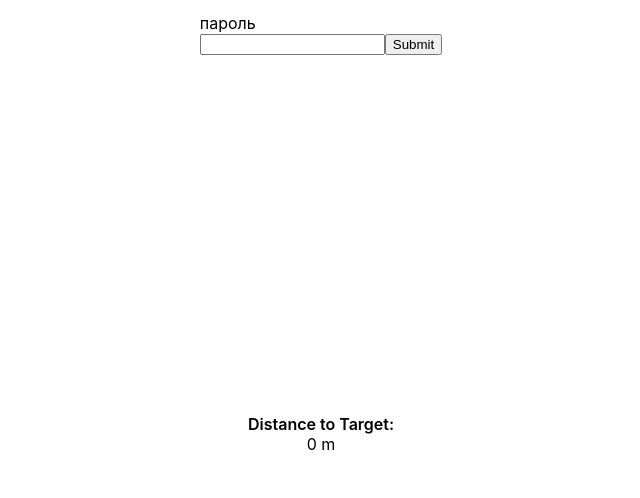
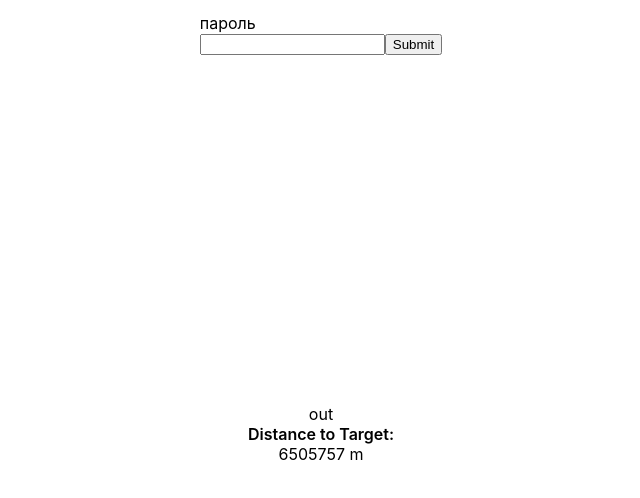
Before and after one commit to basprogrod/gps, a React (Create React App) app: page / in a window 1280 px wide. Shown: the top 498 px of the page, without its empty margins (319-959 px from the left). Built offline with nearby package versions, Linux system fonts and the light colour scheme; no server answers.

Commit message:
add first-target

```diff
--- a/src/App.jsx
+++ b/src/App.jsx
@@ -17,7 +17,7 @@ function App() {
   const [state, setState] = useState({
     pass: ''
   })
-  console.log("App -> state", state, PASS)
+  // console.log("App -> state", state, PASS)
 
   const [d, setD] = useState(0)
 
--- a/src/constants/config.js
+++ b/src/constants/config.js
@@ -10,4 +10,8 @@ export const ADMIN = 'kek'
 
 export const USER = 'lol'
 
+// export const FIRST_TARGET = '53.848886, 27.482364'
+export const FIRST_TARGET = '53.893403, 27.567705'
+
+export const LIMIT = 10
 //53.905292, 27.558693
--- a/src/containers/User/component.jsx
+++ b/src/containers/User/component.jsx
@@ -1,19 +1,29 @@
-import React from 'react'
-import { ADMIN, USER } from '../../constants/config'
+import React, { useEffect } from 'react'
+import { ADMIN, FIRST_TARGET, LIMIT, USER } from '../../constants/config'
 import useCoords from '../../hooks/useCoords'
 import useDistance from '../../hooks/useDistance'
 import usePosition from '../../hooks/usePosition'
+import useTargetCoords from '../../hooks/useTargetCoords'
+import isAchieveTarget from '../../utils/isAchieveTarget'
 
 const User = () => {
-  const {lat, lon} = useCoords(USER)
-  const [userLat, userLon] = usePosition(ADMIN)
+  const {lat, lon} = useCoords(USER) // coords of user
+  console.log("TCL: User -> lat, lon", lat, lon)
+  const [userLat, userLon] = usePosition(ADMIN) // coords of admin
+  // const distance = useDistance(lat, lon, userLat, userLon)
+  const distanceUntilTarget = useTargetCoords(FIRST_TARGET, { lat, lon })
 
-  const distance = useDistance(lat, lon, userLat, userLon)
+  // useEffect(() => {
+  //   const isAchieve = isAchieveTarget(FIRST_TARGET, { lat, lon })
+  //   // setState(isAchieve)
+  // }, [lat, lon])
 
   return (
      <div className="title">
+      <div>{distanceUntilTarget < LIMIT ? 'in' : 'out'}</div>
       <span>Distance to Target:</span>
-      <div>{distance} m</div>
+      <div>{distanceUntilTarget} m</div>
+      {/* <div>{distance} m</div> */}
     </div>
   )
 }
--- a/src/hooks/useCoords.js
+++ b/src/hooks/useCoords.js
@@ -9,7 +9,7 @@ export default (whom, deps = []) => {
 	const [state, setState] = useState({
 		lat: 0,
 		lon: 0,
-	})
+	}, [])
 
 	const onError = (e) => {
 		if (e.code === 1) {
@@ -26,7 +26,7 @@ export default (whom, deps = []) => {
 	}
 
 	const onChangePosition = (e) => {
-		console.log("TCL: onChangePosition -> e", e.coords)
+		// console.log("TCL: onChangePosition -> e", e.coords)
 
 		const { latitude, longitude } = e.coords
 		const data = JSON.stringify({ lat: latitude, lon: longitude })
--- a/src/hooks/usePosition.js
+++ b/src/hooks/usePosition.js
@@ -14,7 +14,7 @@ export default (whom) => {
 		tid = setInterval(async () => {
 			try {
 				const data = await axios.get(`${DB_URI}/${whom}.json`)
-				console.log(whom, data)
+				// console.log(whom, data)
 				setState({
 					...state,
 					...data.data,
--- /dev/null
+++ b/src/hooks/useTargetCoords.js
@@ -0,0 +1,8 @@
+import getDistance from "../utils/getDistance"
+import splitCoordsFromString from "../utils/splitCoordsFromString"
+
+export default (target, { lat, lon }) => {
+  const [targetLat, targetLon] = splitCoordsFromString(target)
+
+  return getDistance(targetLat, targetLon, lat, lon)
+}
--- /dev/null
+++ b/src/utils/isAchieveTarget.js
@@ -0,0 +1,15 @@
+import { LIMIT } from "../constants/config"
+import splitCoordsFromString from "./splitCoordsFromString"
+
+export default (distance) => {
+// console.log("TCL: target, {lat, lon}", target, lat, lon)
+//   const [targetLat, targetLon] = splitCoordsFromString(target)
+
+//   const maxLat = +targetLat + LIMIT
+//   const minLat = +targetLat - LIMIT
+
+//   const maxLon = +targetLon + LIMIT
+//   const minLon = +targetLon - LIMIT
+
+//   return lat < maxLat && lat > minLat && lon < maxLon && lon > minLon
+}
--- /dev/null
+++ b/src/utils/splitCoordsFromString.js
@@ -0,0 +1,3 @@
+export default (str) => {
+  return str.split(', ')
+}
```
Also changed, not shown: src/containers/Test/component.jsx (added, +7 -0 lines), src/containers/Test/index.js (added, +3 -0 lines), src/containers/Test/store/index.js (added), 1 other file (tests, documents, lock files or other folders).
